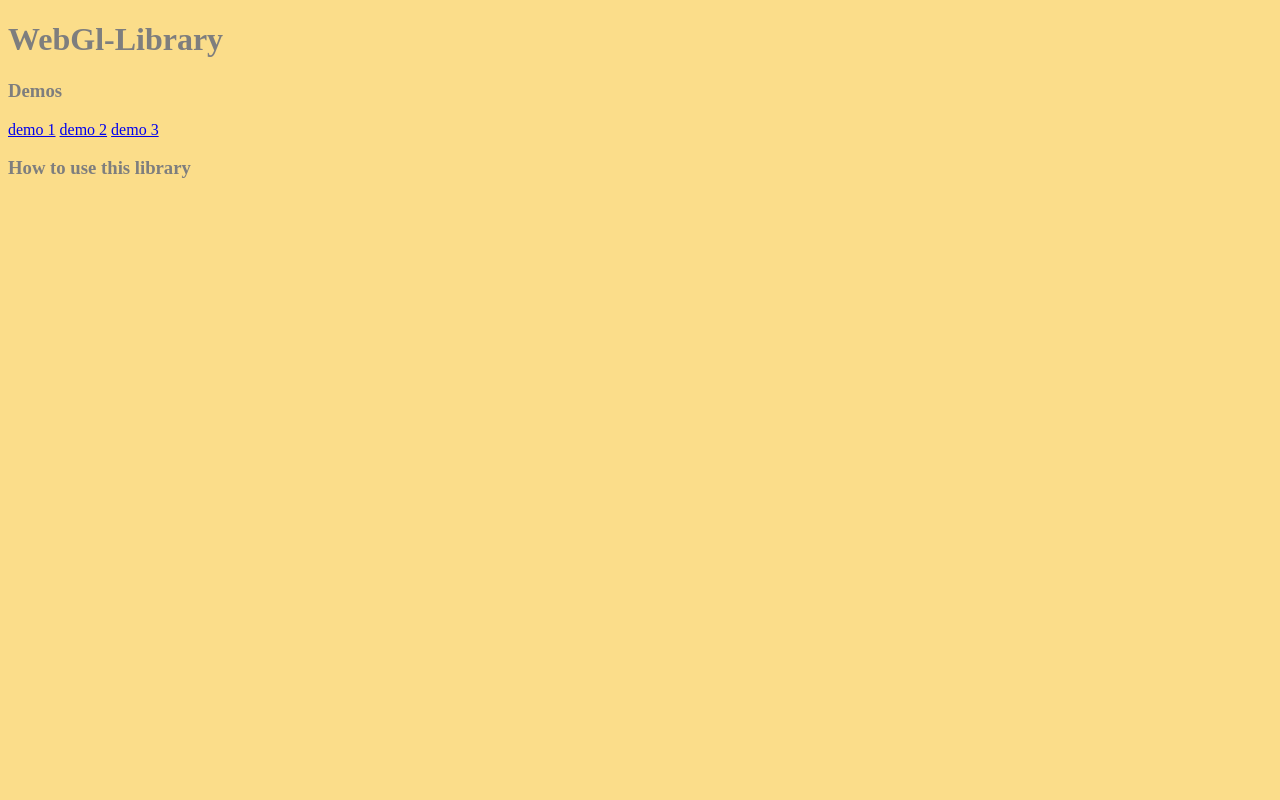
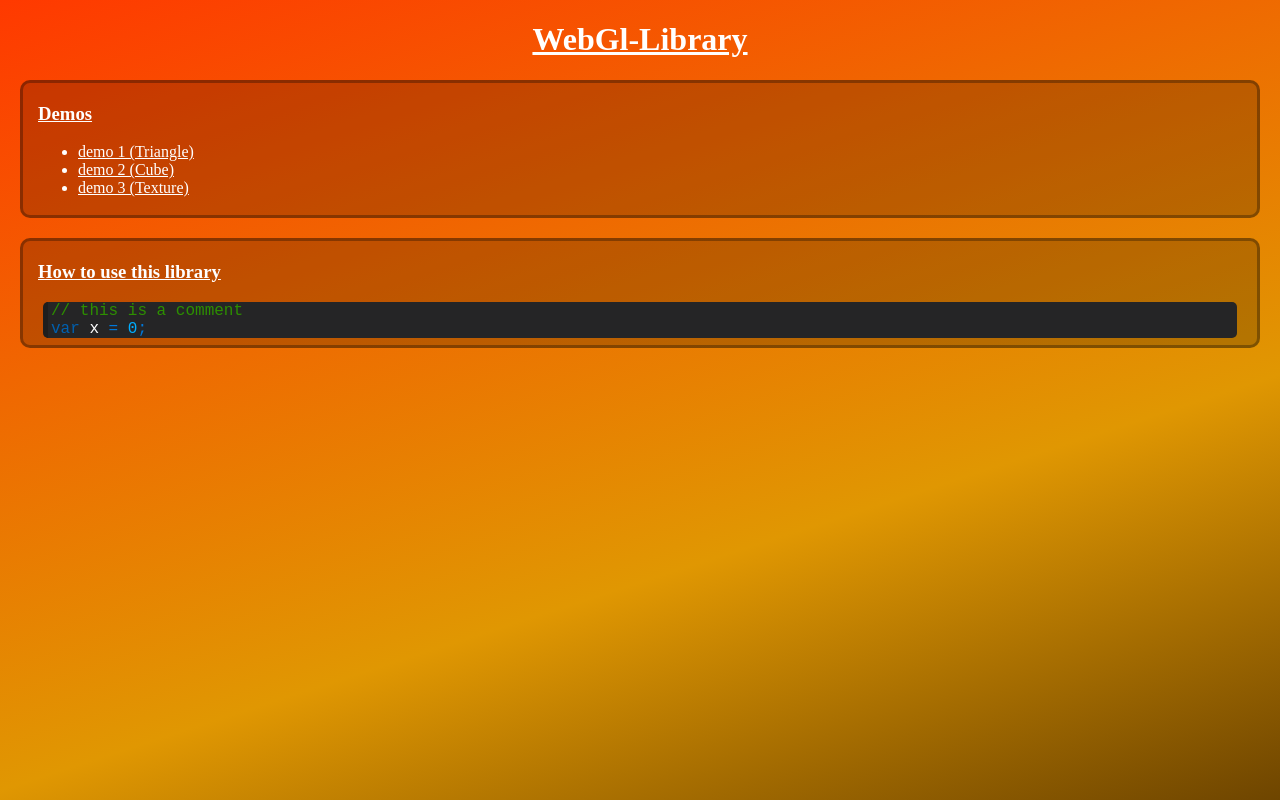
Before and after one commit to AntVil/WebGl-Library, a plain HTML site: page index.html in a window 1280 px wide. Drawn offline with Linux system fonts and the light colour scheme.

Commit message:
Update index.html

```diff
--- a/index.html
+++ b/index.html
@@ -7,29 +7,123 @@
     <title>WebGl-Library</title>
     <style>
         body {
-            background-color: #fbdd8a;
+            margin: 0px;
         }
 
-        h1 {
-            color: #7e7e7e;
+        #title {
+            text-align: center;
         }
 
-        h3 {
-            color: #7e7e7e;
+        a {
+            color: #FFFFFF;
+            text-decoration: underline;
+        }
+
+        .text {
+            color: #FFFFFF;
+        }
+
+        #background {
+            z-index: -1;
+            position: fixed;
+            left: 0;
+            top: 0;
+            width: 100%;
+            height: 100%;
+            background: rgb(110, 69, 0);
+            background: linear-gradient(342deg,
+                    rgba(110, 69, 0, 1) 0%,
+                    rgba(224, 151, 2, 1) 35%,
+                    rgba(255, 57, 0, 1) 100%);
+            background-size: 100% 100%;
+        }
+
+        .container {
+            margin: 20px;
+            padding-left: 15px;
+            padding-right: 15px;
+            padding-top: 1px;
+            padding-bottom: 2px;
+            border-radius: 10px;
+            background-color: rgba(0, 0, 0, 0.2);
+            border: 3px solid rgba(0, 0, 0, 0.3);
+        }
+
+        .heading {
+            color: #FFFFFF;
+            text-decoration: underline;
+        }
+
+        .code {
+            color: #FFFFFF;
+            border-left: 5px solid #1e1e1e;
+            background-color: #252526;
+
+            font-family: monospace;
+
+            border-radius: 5px;
+            padding-left: 3px;
+            padding-right: 3px;
+            margin: 5px;
+
+            font-size: 0;
+        }
+
+        .code_comment {
+            color: #2d8f00;
+            font-size: 12pt;
+        }
+
+        .code_keyword {
+            color: #0060af;
+            font-size: 12pt;
+        }
+
+        .code_code {
+            color: #FFFFFF;
+            font-size: 12pt;
+        }
+
+        .code_punctuation {
+            color: #0077d8;
+            font-size: 12pt;
+        }
+
+        .code_constant {
+            color: #00aeff;
+            font-size: 12pt;
         }
     </style>
 </head>
 
 <body>
-    <h1>WebGl-Library</h1>
+    <div id="background">
+        <h1 id="title" class="heading">WebGl-Library</h1>
 
-    <h3>Demos</h3>
-    <a href="demos/demo1/index.html">demo 1</a>
-    <a href="demos/demo2/index.html">demo 2</a>
-    <a href="demos/demo3/index.html">demo 3</a>
+        <div class="container">
+            <h3 class="heading">Demos</h3>
+            <ul class="text">
+                <li><a href="demos/demo1/index.html">demo 1 (Triangle)</a></li>
+                <li><a href="demos/demo2/index.html">demo 2 (Cube)</a></li>
+                <li><a href="demos/demo3/index.html">demo 3 (Texture)</a></li>
+            </ul>
 
 
-    <h3>How to use this library</h3>
+        </div>
+
+        <div class="container">
+            <h3 class="heading">How to use this library</h3>
+
+            <div class="code">
+                <span class="code_comment">// this is a comment</span><br>
+                <span class="code_keyword">var </span>
+                <span class="code_code">x </span>
+                <span class="code_punctuation">= </span>
+                <span class="code_constant">0</span>
+                <span class="code_punctuation">;</span>
+            </div>
+        </div>
+    </div>
 
 
 </body>
```
